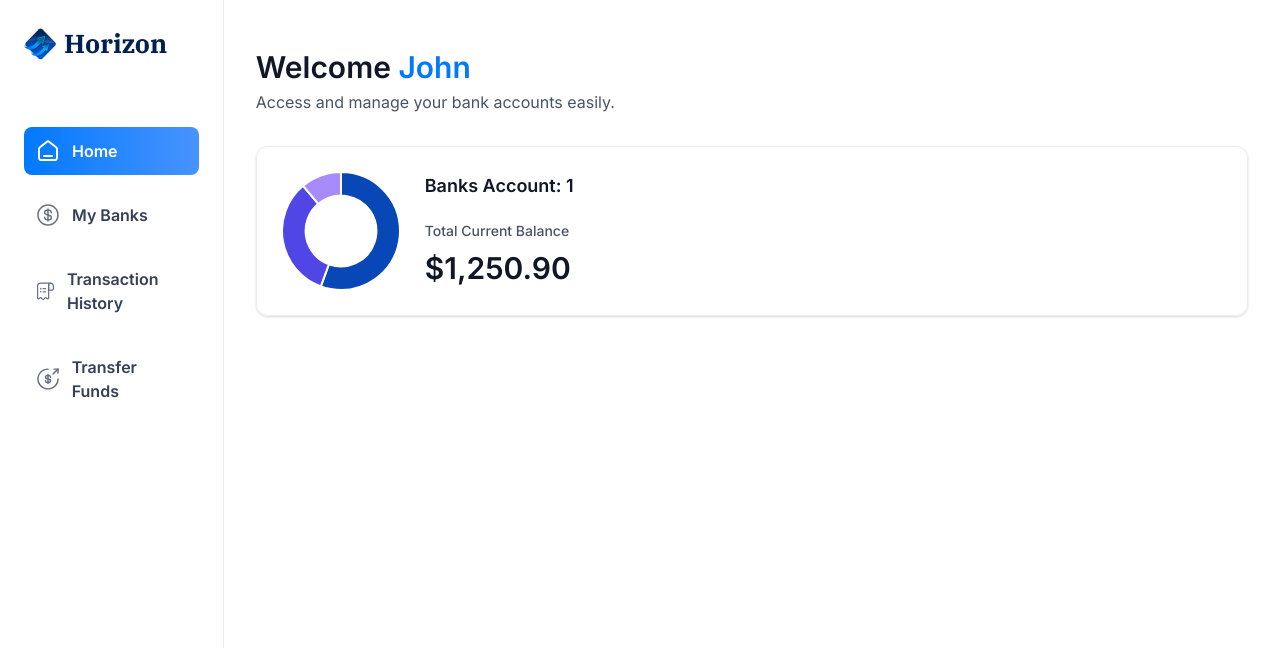
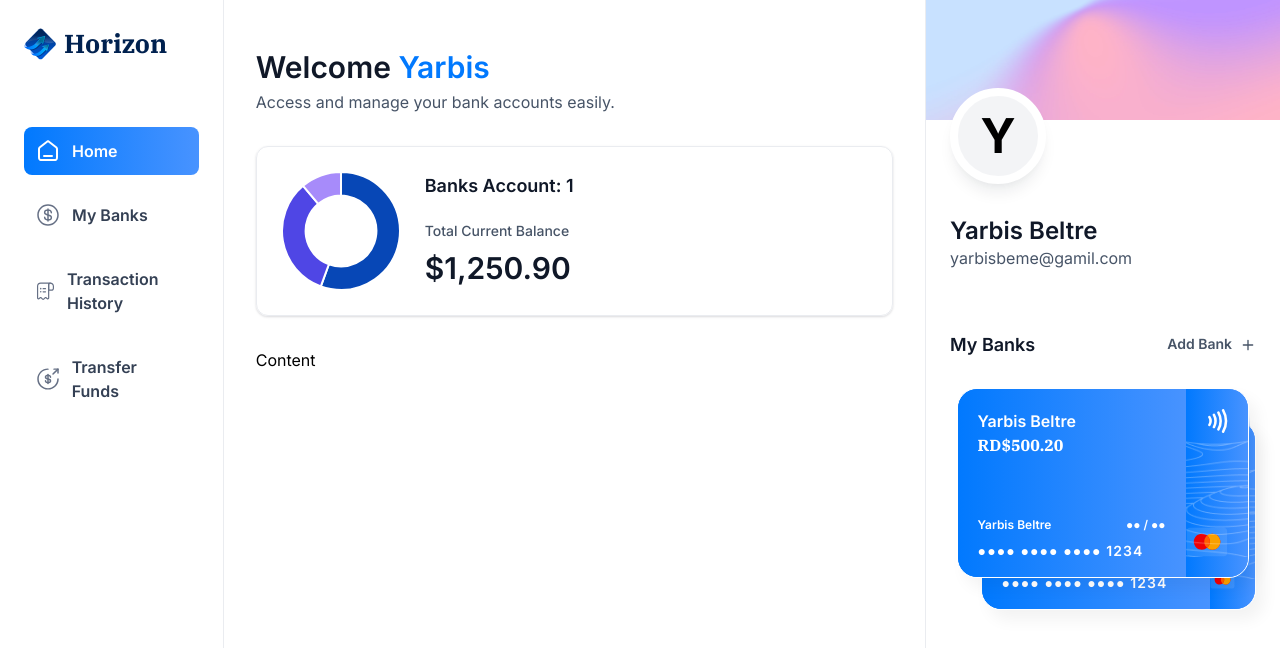
Before and after one commit to Yarbisbeme/BancaRota, a Next.js app: page / in a window 1280 px wide. Shown: the top 648 px of the page. Built offline with nearby package versions, Linux system fonts and the light colour scheme.

Commit message:
RightSidebar Creado y rutas completas del LeftSidebar

```diff
--- /dev/null
+++ b/app/(root)/Payments-transfer/Page.tsx
@@ -0,0 +1,9 @@
+import React from 'react'
+
+const Transfer = () => {
+  return (
+    <div>Transfer</div>
+  )
+}
+
+export default Transfer
--- a/app/(root)/layout.tsx
+++ b/app/(root)/layout.tsx
@@ -8,7 +8,11 @@
   children: React.ReactNode;
 }>) {
 
-  const logedIn = { firstName: 'Yarbis', lastName: 'Beltré Mercedes' };
+  const logedIn = {
+    firstName: 'Yarbis',
+    lastName: 'Beltré Mercedes',
+    email: 'yarbisbeme@gmail.com',
+  };
 
   return (
     <main className="flex min-h-screen w-full font-inter">
--- /dev/null
+++ b/app/(root)/my-banks/page.tsx
@@ -0,0 +1,9 @@
+import React from 'react'
+
+const Banks = () => {
+  return (
+    <div>Banks</div>
+  )
+}
+
+export default Banks
--- a/app/(root)/page.tsx
+++ b/app/(root)/page.tsx
@@ -1,23 +1,26 @@
 import HeaderBox from '@/components/HeaderBox'
+import RightSidebar from '@/components/SideBar/RightSidebar'
 import TotalBalanceBox from '@/components/TotalBalanceBox'
 import React from 'react'
 
 const Home = () => {
 
-  const loggedUser = {firstName: 'John', lastName: 'Doe'}
+  const loggedUser = {
+    firstName: 'Yarbis',
+    lastName: 'Beltre',
+    email: 'yarbisbeme@gamil.com',
+  }
 
   return (
     <section className="home">
       <div className="home-content">
         <header className="home-header">
-
           <HeaderBox
             type="greeting"
             title="Welcome"
             user={loggedUser?.firstName || 'Guest'}
             subtext="Access and manage your bank accounts easily."
           />
-
           <TotalBalanceBox
             accounts={[]}
             totalBanks={1}
@@ -25,7 +28,13 @@
           />
 
         </header>
+        Content
       </div>
+      <RightSidebar
+        user={loggedUser}
+        transactions={[]}
+        banks={[{currentBalance: 500.20}, {currentBalance: 750.70}]}
+      />
     </section>
   )
 }
--- /dev/null
+++ b/app/(root)/transaction-history/page.tsx
@@ -0,0 +1,9 @@
+import React from 'react'
+
+const transactions = () => {
+  return (
+    <div>transactions</div>
+  )
+}
+
+export default transactions
--- /dev/null
+++ b/components/SideBar/BankCard.tsx
@@ -0,0 +1,63 @@
+import { formatAmount } from '@/lib/utils'
+import Image from 'next/image'
+import Link from 'next/link'
+import React from 'react'
+
+const BankCard = ({ account, userName, showBalance }: CreditCardProps) => {
+  return (
+    <div className="flex flex-col">
+        <Link
+            href="/"
+            className='bank-card'
+        >
+            <div className="bank-card_content">
+                <div>
+                    <h1 className="font-semibold text-16 text-white">
+                        {account.name || userName}
+                    </h1>
+                    <p className='font-ibm-plex-serif font-black text-white'>
+                        {formatAmount(account.currentBalance)}
+                    </p>
+                </div>
+                <article className='flex flex-col gap-2'>
+                    <div className="flex justify-between">
+                        <h1 className='text-12 text-white font-semibold'>
+                            {userName}
+                        </h1>
+                        <h2 className='text-12 text-white font-semibold'>
+                            ●● / ●●
+                        </h2>
+                    </div>
+                    <p className="text-14 font-semibold text-white tracking-[1.1px] ">
+                        ●●●● ●●●● ●●●● <span className='text-14'>1234</span>
+                    </p>
+                </article>
+            </div>
+            <div className="bank-card_icon">
+                <Image
+                    src='/icons/Paypass.svg'
+                    alt='Pay'
+                    width={20}
+                    height={24}
+                />
+                <Image
+                    src='/icons/Mastercard.svg'
+                    alt='mastercard'
+                    width={45}
+                    height={32}
+                    className='ml-5'
+                />
+            </div>
+            <Image
+                src={'/icons/lines.png'}
+                alt='lines'
+                width={316}
+                height={190}
+                className='absolute top-0 left-0'
+            />
+        </Link>
+    </div>
+  )
+}
+
+export default BankCard
--- /dev/null
+++ b/components/SideBar/RightSidebar.tsx
@@ -0,0 +1,70 @@
+import Image from 'next/image'
+import Link from 'next/link'
+import React from 'react'
+import BankCard from './BankCard'
+
+const RightSidebar = ({user, transactions, banks}: RightSidebarProps) => {
+  return (
+    <aside className="right-sidebar">
+        <section className='flex flex-col pb-8'>
+            <div className='profile-banner'/>
+            <div className="profile">
+                <div className="profile-img">
+                    <span className='text-5xl font-bold'>{user.firstName[0]}</span>
+                </div>
+                <div className="profile-details">
+                    <h1 className='profile-name'>
+                        {user.firstName} {user.lastName}
+                    </h1>
+                    <p className="profile-email">
+                        {user.email}
+                    </p>
+                </div>
+            </div>
+        </section>
+        <section className="banks">
+            <div className="flex w-full justify-between">
+                <h2 className='header-2'>My Banks</h2>
+                <Link
+                    href="/"
+                    className='flex gap-2'
+                >
+                    <h2 className='font-semibold text-gray-600 text-14'>
+                        Add Bank
+                    </h2>
+                    <Image
+                        src='/icons/plus.svg'
+                        alt='Add Bank'
+                        width={16}
+                        height={16}
+                    />
+                </Link>
+            </div>
+            {banks?.length > 0 && (
+                <div className='flex flex-col flex-1 relative items-center justify-center gap-5'>
+                    <div className="relative z-10">
+                        <BankCard
+                            key={banks[0].id}
+                            account={banks[0]}
+                            userName={`${user.firstName} ${user.lastName}`}
+                            showBalance={false}
+                        />
+                    </div>
+                    {banks[1] && (
+                        <div className="absolute right-0 top-8 z-0 w-[90%]">
+                            <BankCard
+                            key={banks[1].id}
+                            account={banks[1]}
+                            userName={`${user.firstName} ${user.lastName}`}
+                            showBalance={false}
+                        />
+                        </div>
+                    )}
+                </div>
+            )}
+        </section>
+    </aside>
+  )
+}
+
+export default RightSidebar
```
